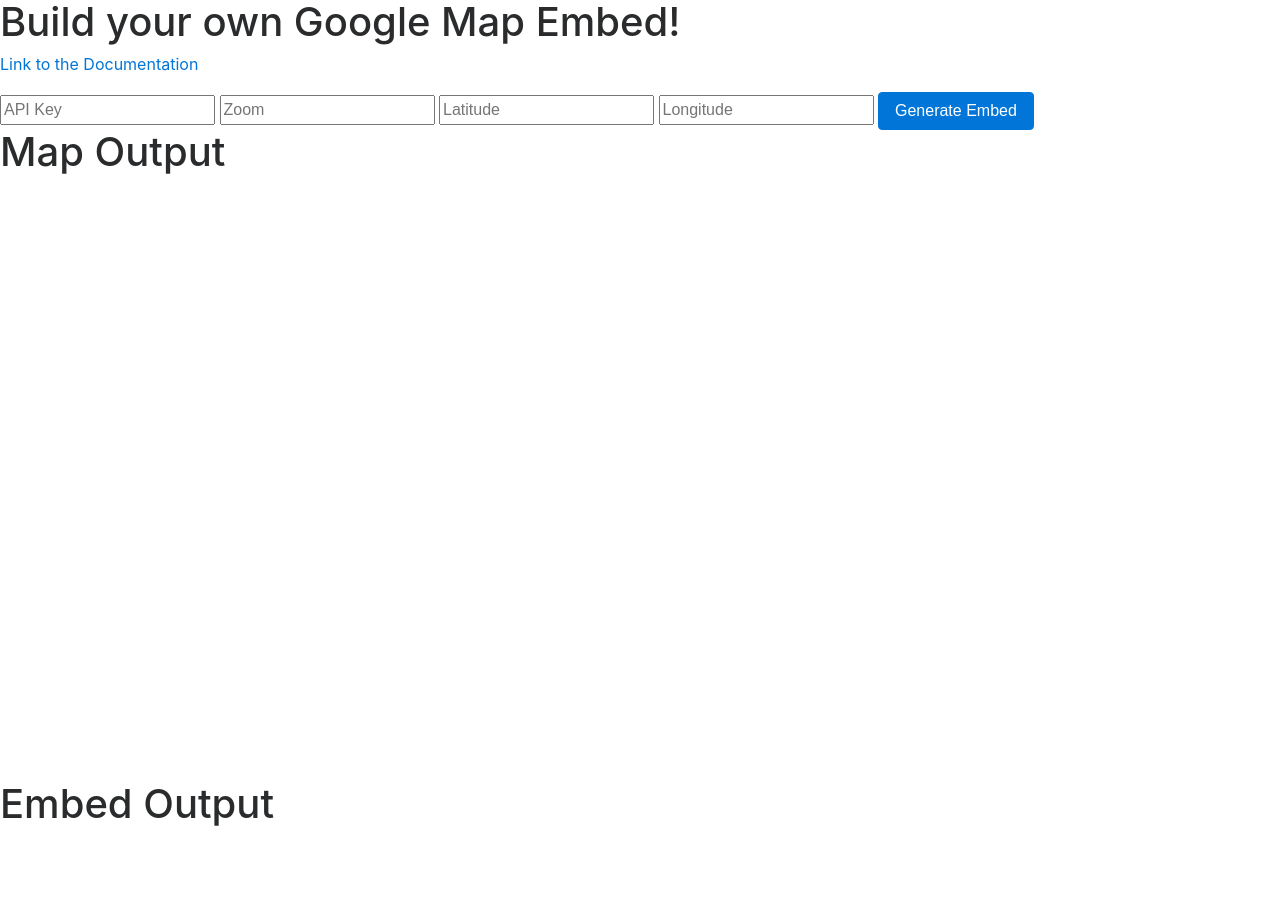
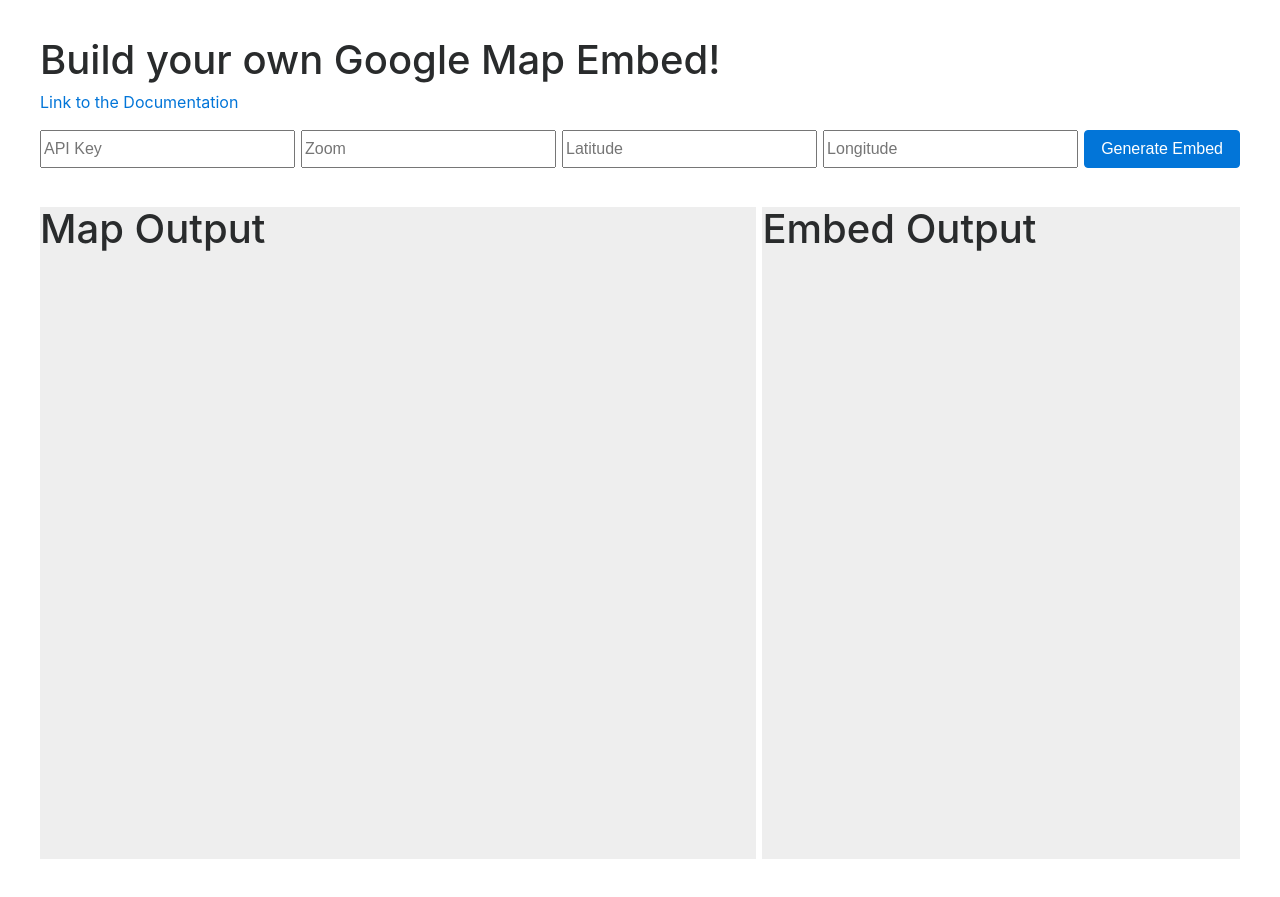
Before and after one commit to mnonnama/JSRFinalNonnamaker, a plain HTML site: page index.html in a window 1280 px wide. Before the commit the page ends 834 px from the top, so only its background shows below. Drawn offline with nearby package versions, Linux system fonts and the light colour scheme.

Commit message:
updated styles

```diff
--- a/styles/main.css
+++ b/styles/main.css
@@ -1,9 +1,40 @@
-body {
-  width: 100%;
-  height: 100%;
+.page-center{
+	max-width: 1200px;
+	margin: 3% auto;
 }
-
+.form-gmap{
+	display: flex;
+	flex-wrap: wrap;
+}
+.form-field{
+	flex-grow: 1;
+	margin: 0 0.5% 0 0;
+}
 
 #map{
 	height: 600px;
 }
+
+.output-fields{
+	max-width:1200px;
+	margin: 3% auto;
+	display: flex;
+
+}
+
+.errormessage{
+	color: red;
+	width: 100%;
+	margin-bottom: 0;
+}
+
+.map-output{
+	width: 60%;
+	background: #eee;
+	margin-right: .5%;
+}
+
+.embed-output{
+	width: 40%;
+	background: #eee;
+}
```
